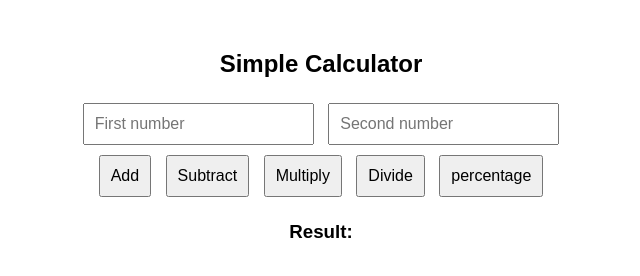
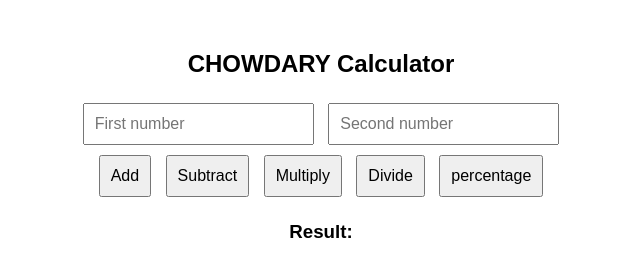
Before and after one commit to Nukeswararao/chowdarynukesh, a plain HTML site: page index.html in a window 1280 px wide. Shown: the whole page, without its empty margins (319-959 px from the left). Drawn offline with Linux system fonts and the light colour scheme.

Commit message:
Update index.html

```diff
--- a/index.html
+++ b/index.html
@@ -17,7 +17,7 @@
   </style>
 </head>
 <body>
-  <h2>Simple Calculator</h2>
+  <h2>CHOWDARY Calculator</h2>
   <input type="number" id="num1" placeholder="First number">
   <input type="number" id="num2" placeholder="Second number"><br>
 
```
